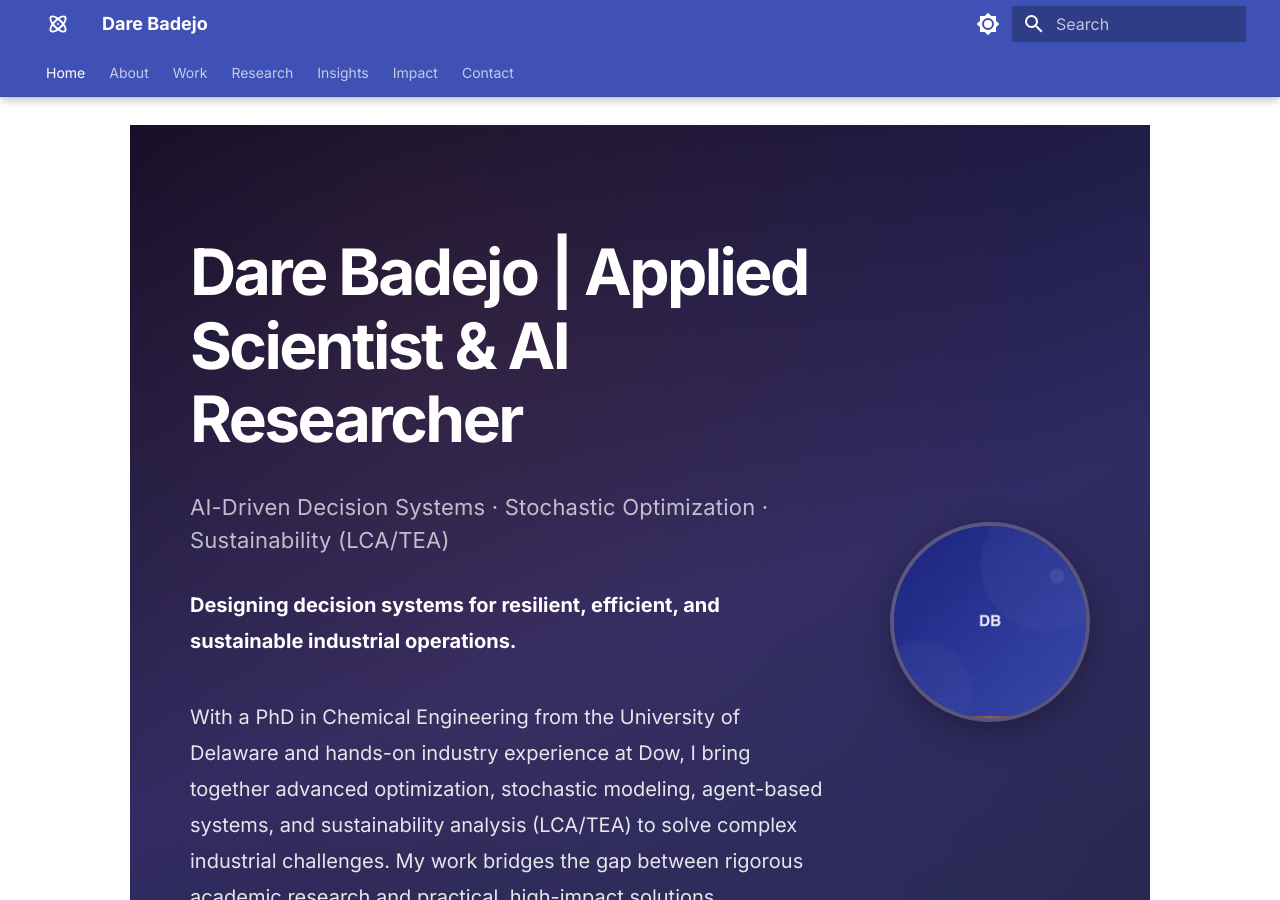
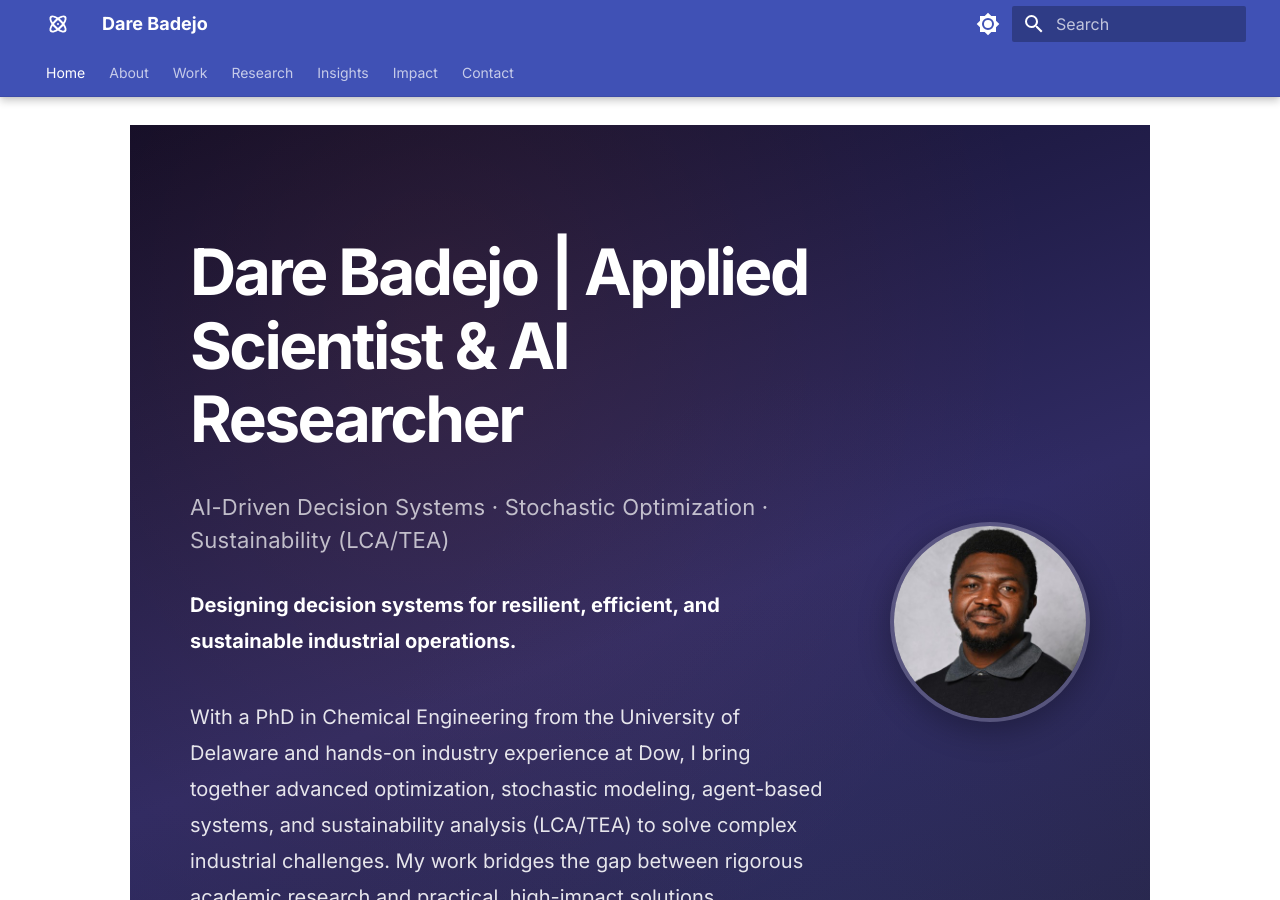
Before and after one commit to Dare-Badejo-001/Dare-Badejo-001.github.io, an MkDocs documentation site: the page built from docs/index.md, in a window 1280 px wide and 900 px high. Built offline with MkDocs 1.6.1 and Material for MkDocs 9.7.7, drawn with Linux system fonts in a browser that asks for light colours.

Commit message:
Replace profile photo with favicon1.jpeg image

```diff
--- a/docs/index.md
+++ b/docs/index.md
@@ -28,7 +28,7 @@ With a PhD in Chemical Engineering from the University of Delaware and hands-on
 
 <div class="hero-image" markdown>
 
-![Portrait photo of Dare Badejo, Applied Scientist and AI Researcher](assets/images/profile-photo.png){ .profile-img }
+![Portrait photo of Dare Badejo, Applied Scientist and AI Researcher](assets/images/favicon1.jpeg){ .profile-img }
 
 </div>
 
```
